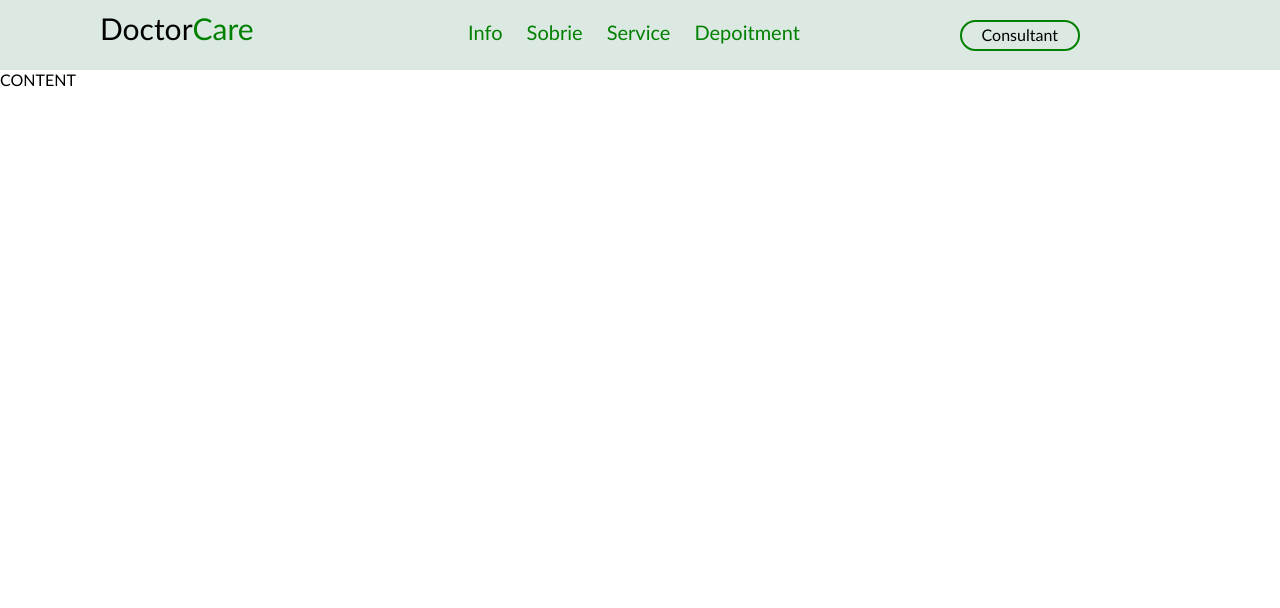
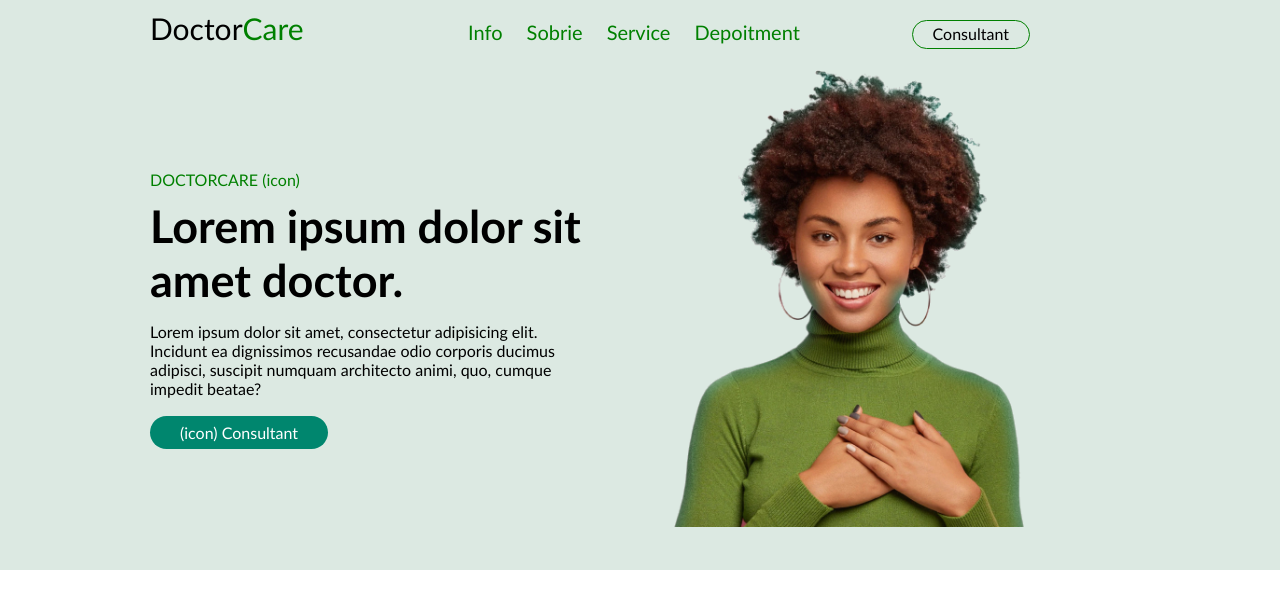
Before and after one commit to LaurynasKl/project-DoctorCare, a website: page index.html in a window 1280 px wide. Drawn offline with Linux system fonts and the light colour scheme.

Commit message:
First section

```diff
--- /dev/null
+++ b/css/first.css
@@ -0,0 +1,56 @@
+.main{
+    background-color: rgb(220,233,226);
+}
+
+.first-section{
+    width: 100%;
+    display: inline-block;
+    height: 500px;
+}
+
+.hero{
+    display: inline-block;
+    /* background-color: red; */
+    width: 35%;
+    margin-left: 150px;
+    margin-top: 100px;
+    height: 300px;
+}
+
+.greetings{
+    color: green;
+}
+
+.h1{
+    padding-top: 10px;
+    font-size: 45px;
+}
+
+.text{
+    padding-top: 15px;
+    padding-bottom: 25px;
+}
+
+.consultant-call{
+    color: white;
+    /* border: green solid 3px; */
+    background-color: rgb(0,134,110);
+    border-radius: 50px;
+    text-decoration: none;
+    padding-left: 30px;
+    padding-right: 30px;
+    padding-top: 7px;
+    padding-bottom: 7px;
+}
+
+.consultant-call:hover{
+    background-color: rgb(0,134,110);
+    color: black;
+
+}
+
+.human{
+    float: right;
+    margin-right: 20%;
+    width: 350px;
+}
--- a/css/header.css
+++ b/css/header.css
@@ -18,7 +18,7 @@ body {
 
 .logo{
     display: inline-block;
-    margin-left: 100px;
+    margin-left: 150px;
     font-size: 30px;
     margin-top: 10px;
 }
@@ -48,8 +48,8 @@ body {
 
 .consultant{
     float: right;
-    margin-right: 200px;
-    border: green solid 2px;
+    margin-right: 250px;
+    border: green solid 1px;
     border-radius: 50px;
     text-decoration: none;
     padding-left: 20px;
--- a/index.html
+++ b/index.html
@@ -15,6 +15,7 @@
     <meta name="description" content="Put your description here.">
 
     <link rel="stylesheet" href="./css/header.css">
+    <link rel="stylesheet" href="./css/first.css">
 </head>
 <body>
     <header class="header">
@@ -29,8 +30,17 @@
             <a class="consultant" href="#"> Consultant</a>
         </div>
     </header>
-    <main>
-        CONTENT
+    <main class="main">
+        <section class="first-section">
+            <div class="hero">
+                <p class="greetings">DOCTORCARE (icon)</p>
+                <h1 class="h1">Lorem ipsum dolor sit amet doctor.</h1>
+                <p class="text">Lorem ipsum dolor sit amet, consectetur adipisicing elit. Incidunt ea dignissimos recusandae odio corporis ducimus adipisci, suscipit numquam architecto animi, quo, cumque impedit beatae?</p>
+                <a class="consultant-call" href="#"> (icon) Consultant</a>
+            </div>
+            <img class="human" src="./images/human.png" alt="human">
+        </section>
+
     </main>
 </body>
 </html>
```
Also changed, not shown: images/human.png (added).
